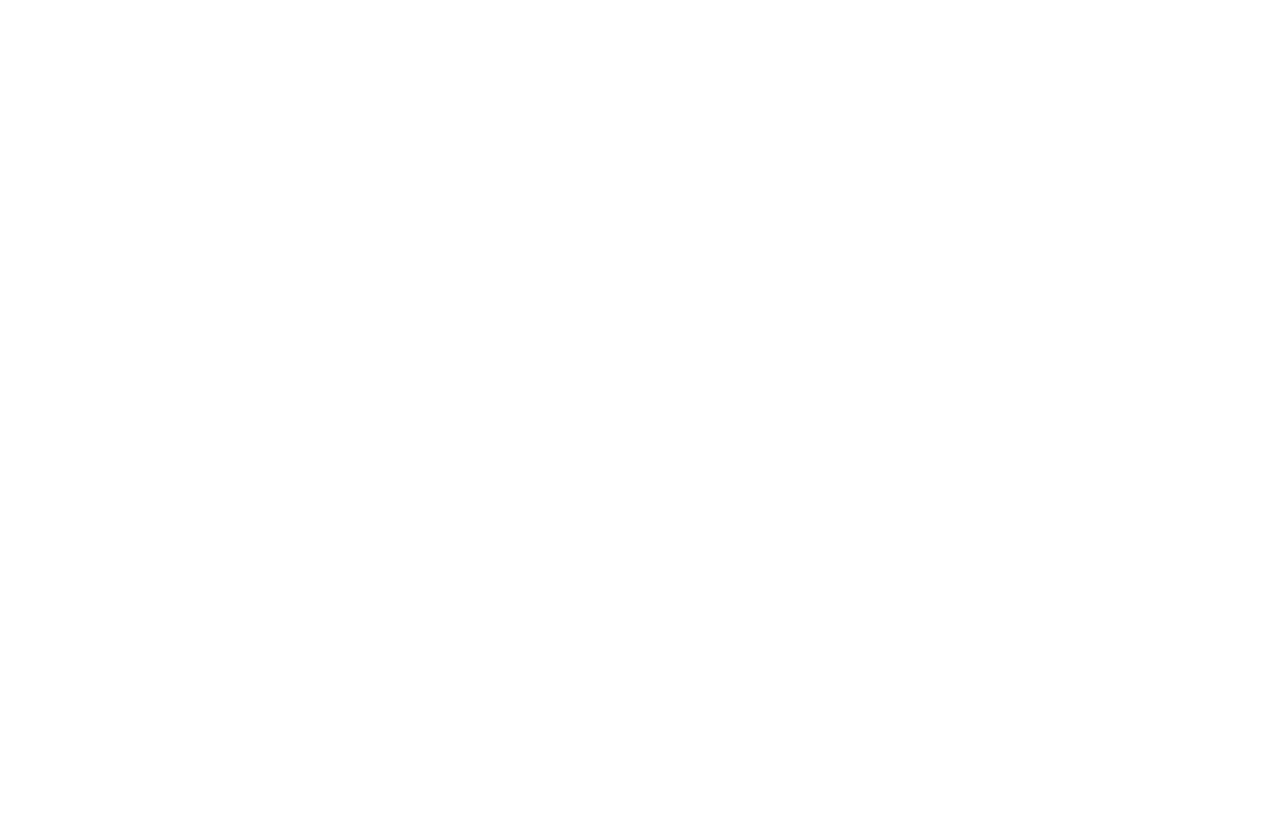
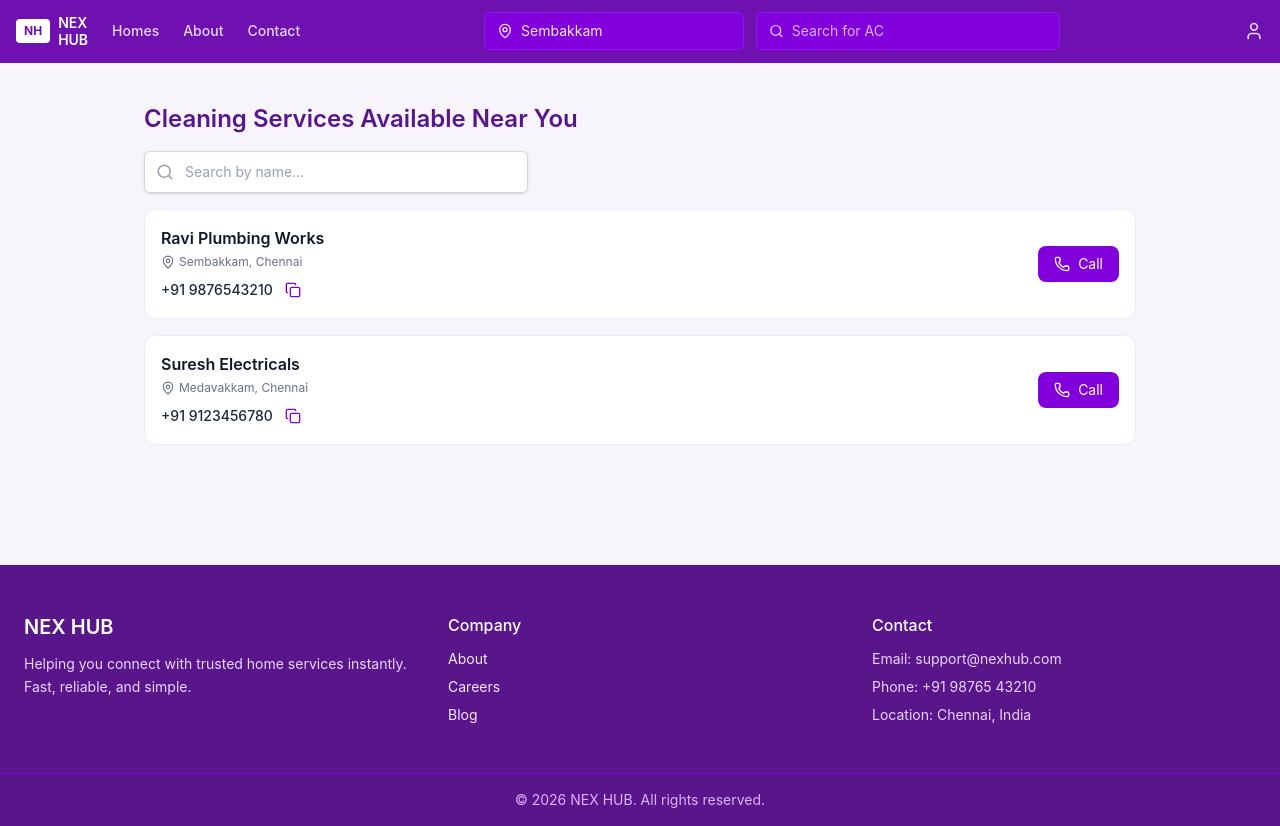
Before and after one commit to Mukunthan-A-R/nexhub, a React (Vite) app: page /cleaning-work in a window 1280 px wide. Before the commit this address had no page. Before the commit the page ends 800 px from the top, so only its background shows below. Built offline with nearby package versions, Linux system fonts and the light colour scheme.

Commit message:
Cleaning service page

```diff
--- a/src/App.jsx
+++ b/src/App.jsx
@@ -7,15 +7,19 @@
 import CarMechanic from "./pages/CarMechanic";
 import Electrician from "./pages/Electrician";
 import BikeMechanic from "./pages/BikeMechanic";
+import Cleaner from "./pages/Cleaner";
 
 const App = () => {
   return (
     <Routes>
       <Route path="/" element={<Home />} />
+
       <Route path="/plumbing" element={<Plumbing />} />
       <Route path="/electrician" element={<Electrician />} />
       <Route path="/car-mechanic" element={<CarMechanic />} />
       <Route path="/bike-mechanic" element={<BikeMechanic />} />
+      <Route path="/cleaning-work" element={<Cleaner />} />
+
       <Route path="/about" element={<About />} />
       <Route path="/help" element={<Help />} />
     </Routes>
--- /dev/null
+++ b/src/pages/Cleaner.jsx
@@ -0,0 +1,34 @@
+import React from "react";
+import Navbar from "../components/Navbar";
+import Footer from "../components/Footer";
+import ServiceList from "../components/ServiceList";
+
+const Cleaner = () => {
+  const data = [
+    {
+      name: "Ravi Plumbing Works",
+      role: "Plumber",
+      phone: "+91 9876543210",
+      location: "Sembakkam, Chennai",
+    },
+    {
+      name: "Suresh Electricals",
+      role: "Electrician",
+      phone: "+91 9123456780",
+      location: "Medavakkam, Chennai",
+    },
+  ];
+
+  return (
+    <div className="min-h-screen flex flex-col bg-[#f8f4fb] ">
+      <Navbar />
+
+      <div className="flex-1">
+        <ServiceList title="Cleaning" data={data} />
+      </div>
+      <Footer />
+    </div>
+  );
+};
+
+export default Cleaner;
```
